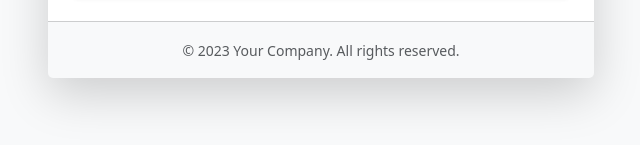
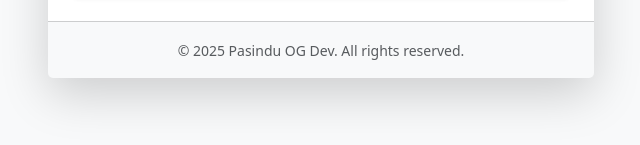
Before and after one commit to PasinduOG/express-user-registration, a website: page public/index.html in a window 1280 px wide. Shown: the part 637-782 px from the top of the page, 319-959 px from the left. Drawn offline with nearby package versions, Linux system fonts and the light colour scheme.

Commit message:
Modified index

```diff
--- a/public/index.html
+++ b/public/index.html
@@ -112,7 +112,7 @@
                         </div>
                     </div>
                     <div class="card-footer bg-light text-center py-3">
-                        <small class="text-muted">© 2023 Your Company. All rights reserved.</small>
+                        <small class="text-muted">© 2025 Pasindu OG Dev. All rights reserved.</small>
                     </div>
                 </div>
             </div>
```
